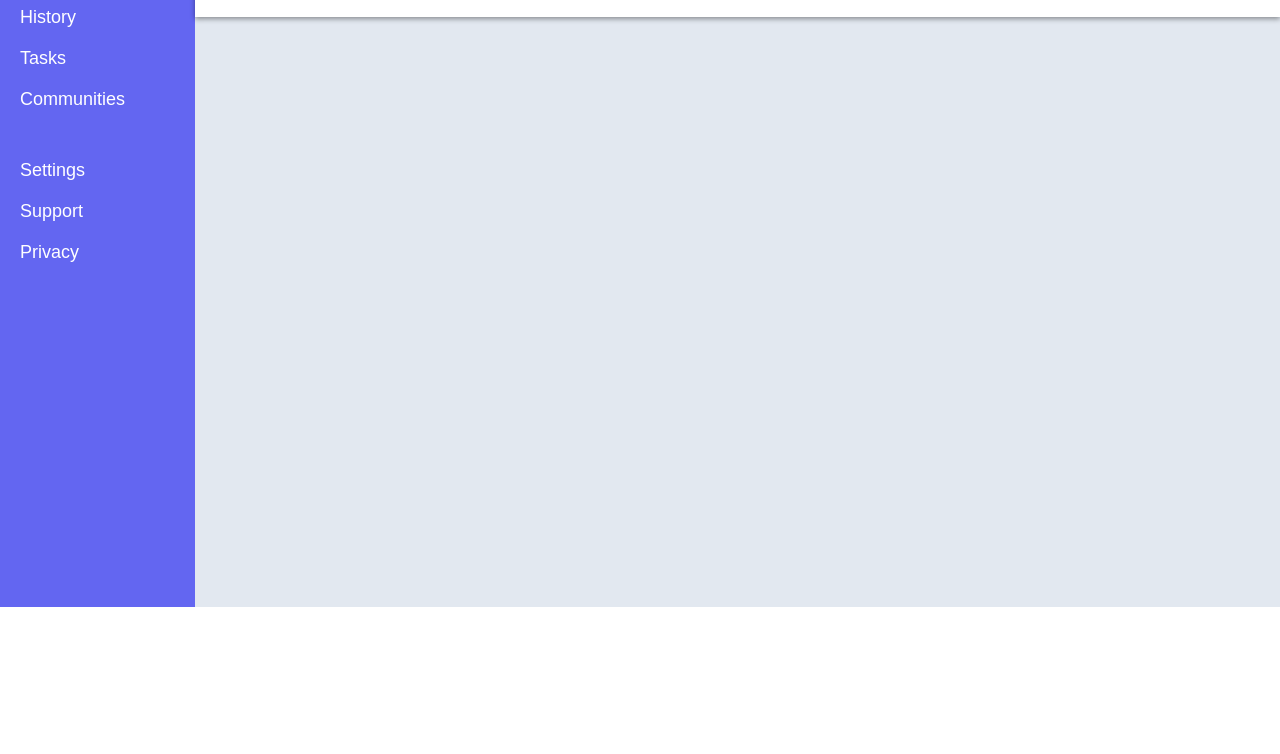
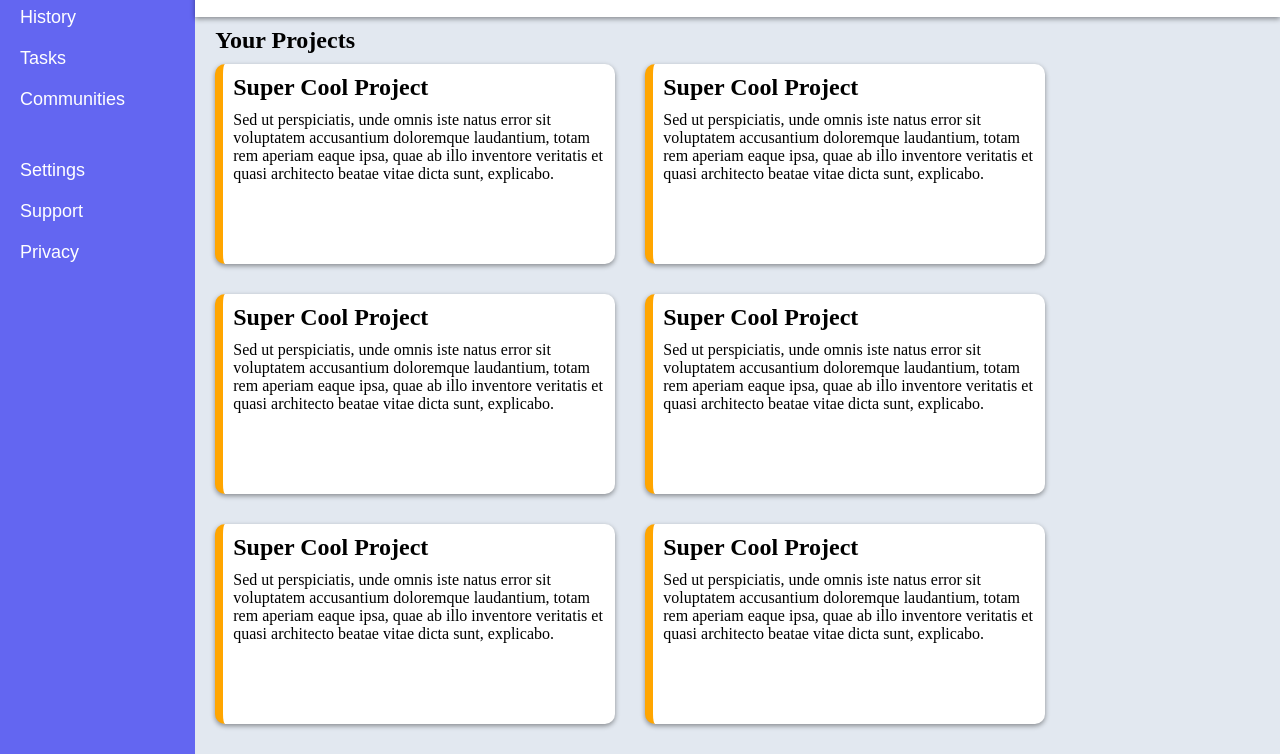
Before and after one commit to Lemnnn/Admin-Dashboard, a plain HTML site: page index.html in a window 1280 px wide. Shown: the part 193-947 px from the top of the page. Before the commit the page ends 800 px from the top, so only its background shows below. Drawn offline with Linux system fonts and the light colour scheme.

```diff
--- a/index.html
+++ b/index.html
@@ -50,6 +50,65 @@
             </div>
           </div>
         </div>
+        <div class="projectsSection">
+          <h2>Your Projects</h2>
+          <div class="projects">
+            <div class="projectCard">
+              <h2>Super Cool Project</h2>
+              <p>
+                Sed ut perspiciatis, unde omnis iste natus error sit voluptatem
+                accusantium doloremque laudantium, totam rem aperiam eaque ipsa,
+                quae ab illo inventore veritatis et quasi architecto beatae
+                vitae dicta sunt, explicabo.
+              </p>
+            </div>
+            <div class="projectCard">
+              <h2>Super Cool Project</h2>
+              <p>
+                Sed ut perspiciatis, unde omnis iste natus error sit voluptatem
+                accusantium doloremque laudantium, totam rem aperiam eaque ipsa,
+                quae ab illo inventore veritatis et quasi architecto beatae
+                vitae dicta sunt, explicabo.
+              </p>
+            </div>
+            <div class="projectCard">
+              <h2>Super Cool Project</h2>
+              <p>
+                Sed ut perspiciatis, unde omnis iste natus error sit voluptatem
+                accusantium doloremque laudantium, totam rem aperiam eaque ipsa,
+                quae ab illo inventore veritatis et quasi architecto beatae
+                vitae dicta sunt, explicabo.
+              </p>
+            </div>
+            <div class="projectCard">
+              <h2>Super Cool Project</h2>
+              <p>
+                Sed ut perspiciatis, unde omnis iste natus error sit voluptatem
+                accusantium doloremque laudantium, totam rem aperiam eaque ipsa,
+                quae ab illo inventore veritatis et quasi architecto beatae
+                vitae dicta sunt, explicabo.
+              </p>
+            </div>
+            <div class="projectCard">
+              <h2>Super Cool Project</h2>
+              <p>
+                Sed ut perspiciatis, unde omnis iste natus error sit voluptatem
+                accusantium doloremque laudantium, totam rem aperiam eaque ipsa,
+                quae ab illo inventore veritatis et quasi architecto beatae
+                vitae dicta sunt, explicabo.
+              </p>
+            </div>
+            <div class="projectCard">
+              <h2>Super Cool Project</h2>
+              <p>
+                Sed ut perspiciatis, unde omnis iste natus error sit voluptatem
+                accusantium doloremque laudantium, totam rem aperiam eaque ipsa,
+                quae ab illo inventore veritatis et quasi architecto beatae
+                vitae dicta sunt, explicabo.
+              </p>
+            </div>
+          </div>
+        </div>
       </div>
     </div>
   </body>
--- a/styles.css
+++ b/styles.css
@@ -12,7 +12,6 @@
 }
 
 .sideBar {
-  height: 100vh;
   width: 18vw;
   background-color: #6366f1;
 }
@@ -129,3 +128,36 @@
   color: white;
   font-weight: bold;
 }
+
+.projectsSection {
+  padding-left: 20px;
+  padding-top: 10px;
+  width: 100%;
+  height: 100%;
+  display: flex;
+  flex-direction: column;
+  align-items: start;
+  justify-content: start;
+  gap: 10px;
+  margin-bottom: 30px;
+}
+
+.projects {
+  display: grid;
+  grid-template-columns: repeat(2, 1fr);
+  gap: 30px;
+}
+
+.projectCard {
+  width: 400px;
+  height: 200px;
+  background-color: white;
+  padding: 10px;
+  border-radius: 10px;
+  border-left: 8px solid orange;
+  box-shadow: 0px 2px 5px rgba(0, 0, 0, 0.4);
+}
+
+.projectCard h2 {
+  margin-bottom: 10px;
+}
```
